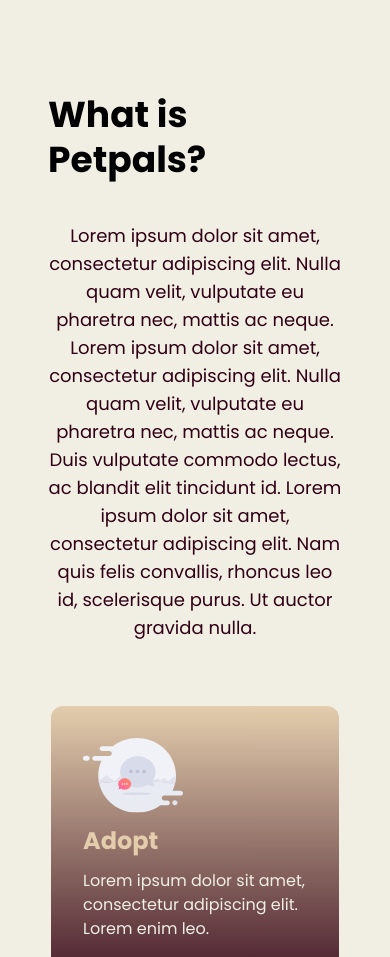
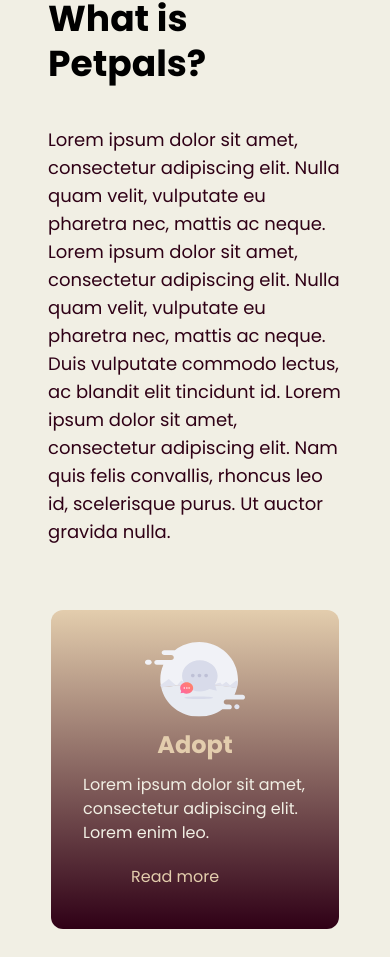
Before and after one commit to birongliu/CISC-4900, a Next.js app in the folder frontend/: page / in a window 390 px wide. Shown: the part 1003-1960 px from the top of the page. Built offline with nearby package versions, Linux system fonts and the light colour scheme; no server answers.

Commit message:
Refactor landing page components: Update styles for mobile view in About section and AnnouncementBanner component

```diff
--- a/frontend/src/app/ui/landing/About.tsx
+++ b/frontend/src/app/ui/landing/About.tsx
@@ -31,7 +31,7 @@ export default function About() {
       <h1 className="text-4xl md:text-5xl font-bold font-poppins dark:text-white  text-primary leading-tight">
       What is Petpals?
       </h1>
-      <p className="text-darkMaroon text-lg font-poppins dark:text-white  pt-10 text-center">
+      <p className="text-darkMaroon text-lg font-poppins items-center dark:text-white  pt-10 ">
       Lorem ipsum dolor sit amet, consectetur adipiscing elit. Nulla quam
         velit, vulputate eu pharetra nec, mattis ac neque. Lorem ipsum dolor sit
         amet, consectetur adipiscing elit. Nulla quam velit, vulputate eu
@@ -44,7 +44,7 @@ export default function About() {
         {cards.map((card, index) => (
           <div
             key={index}
-            className="flex rounded-xl flex-col p-8 bg-gradient-to-b from-lightBeige to-darkMaroon gap-3 justify-center w-72"
+            className="flex rounded-xl flex-col p-8 bg-gradient-to-b from-lightBeige to-darkMaroon gap-3 justify-center items-center w-72"
           >
             <Image alt={card.title} src={card.image} width={100} height={100} />
             <h1 className="font-bold font-poppins text-2xl text-lightBeige">
--- a/frontend/src/app/ui/landing/Hero.tsx
+++ b/frontend/src/app/ui/landing/Hero.tsx
@@ -6,7 +6,7 @@ import Button from "../shared/Button";
 
 export default function Hero() {
   return (
-    <section className="py-28 my-12 flex items-center px-10 md:px-24 justify-center">
+    <section className="py-12 my-16 flex items-center px-10 md:px-24 justify-center">
       <div className="max-w-7xl w-full grid lg:grid-cols-2 gap-24 justify-center">
         <div className="space-y-6 relative">
         <Vector className="z-10" />
--- a/frontend/src/app/ui/shared/AnnouncementBanner.tsx
+++ b/frontend/src/app/ui/shared/AnnouncementBanner.tsx
@@ -12,13 +12,13 @@ export default function AnnouncementBanner({ text }: { text: string }) {
 
   return (
     <div
-      className={`bg-cyan-900 dark:bg-neutra w-full z-30 py-3 flex shadow-md md:text-center items-center px-5 sticky top-0 ${
-        open ? "block" : "hidden"
+      className={`bg-cyan-900  w-full z-30 py-3 flex shadow-md md:text-center items-center px-5 top-0 ${
+        open ? "block sticky" : "right-full absolute"
       }`}
     >
       <div className="flex items-center flex-col flex-1">
         <p className="font-poppins text-primary text-black dark:text-white text-center font-semibold">
-          Public Announcement: {text}
+          PSA: {text}
         </p>
       </div>
       <Button onClick={handleClick} className="bg-transparent">
```
